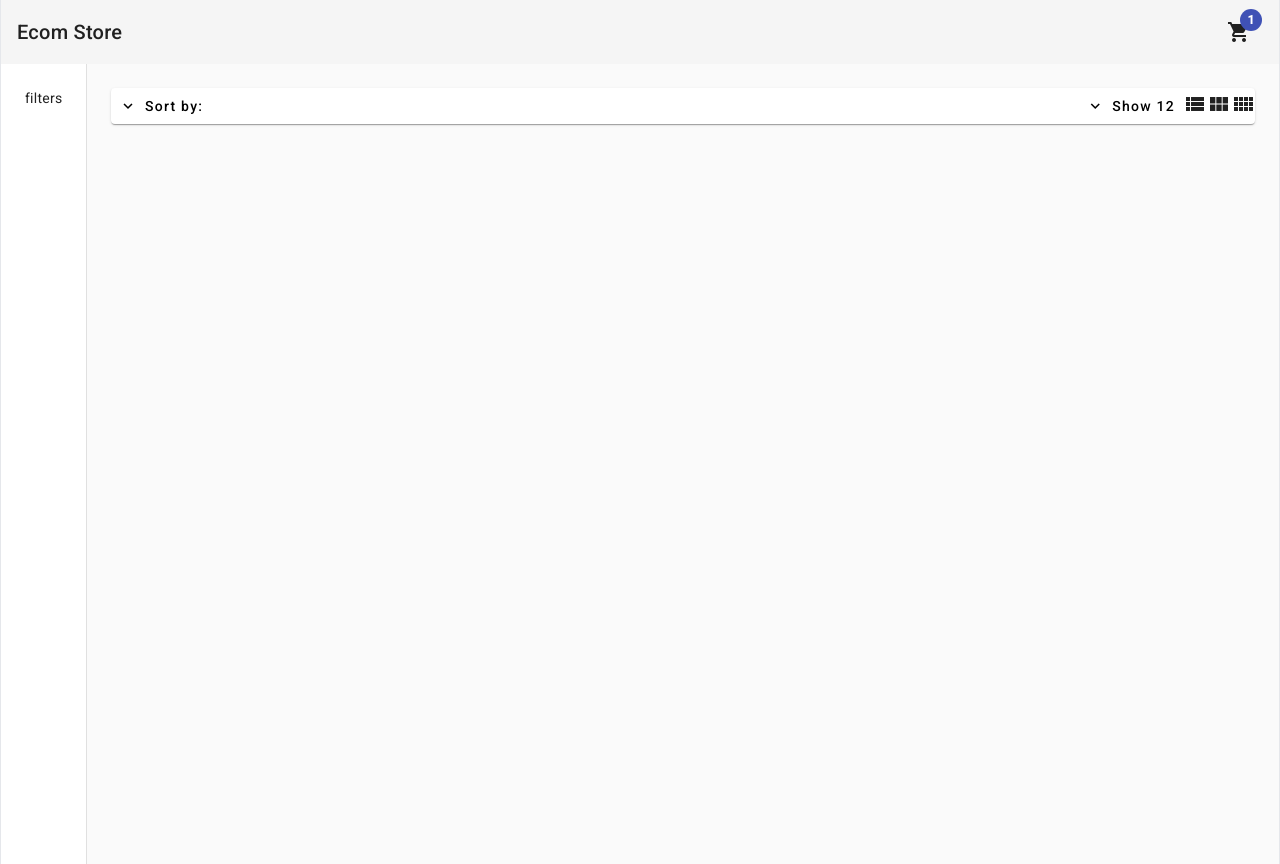
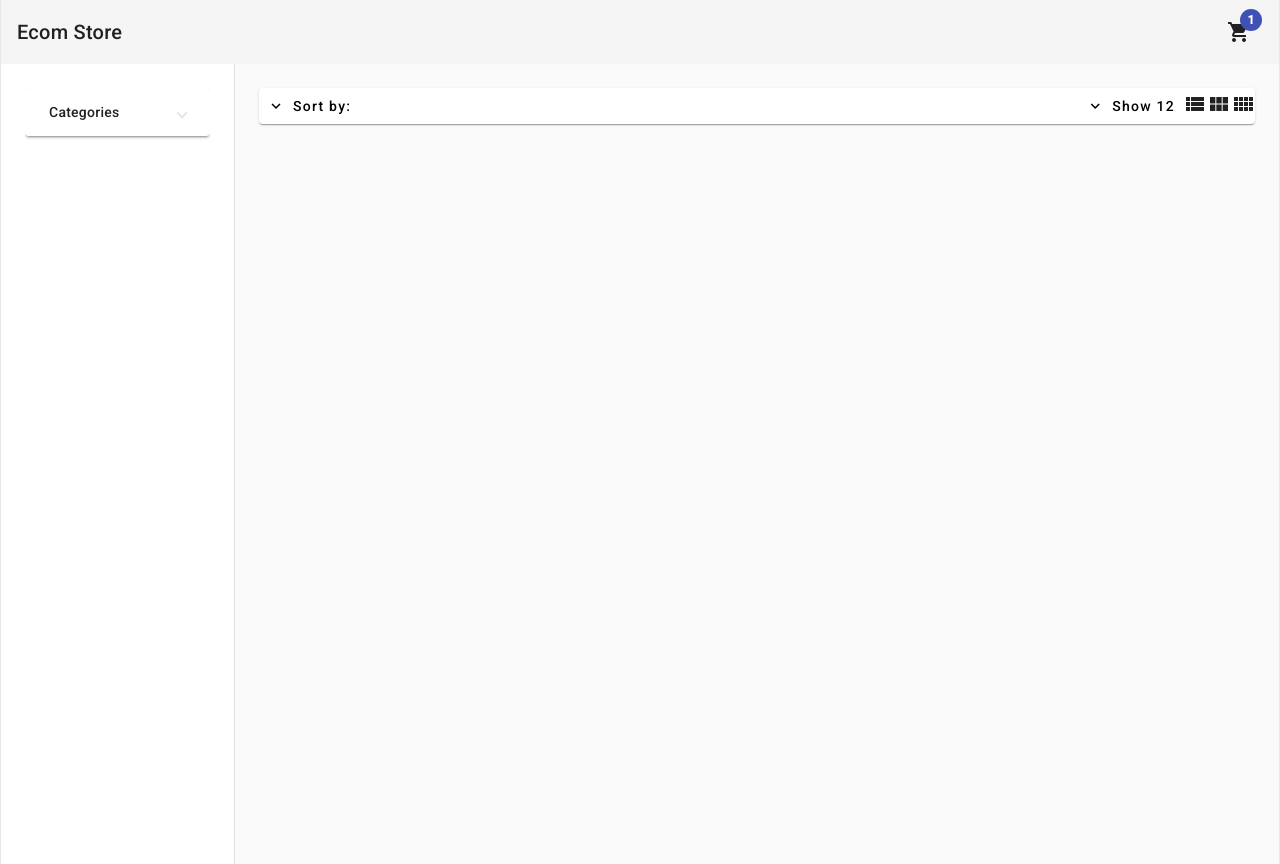
Before and after one commit to Ramish93/Angular-Ecom-Store, an Angular app: page /home in a window 1280 px wide. Built offline with nearby package versions, Linux system fonts and the light colour scheme.

Commit message:
fixed bug for shopping cart icon, categories now showing in list and responding to clicks

```diff
--- a/src/app/app.module.ts
+++ b/src/app/app.module.ts
@@ -19,9 +19,10 @@
 import { HeaderComponent } from './components/header/header.component';
 import { HomeComponent } from './pages/home/home.component';
 import { ProductsHeaderComponent } from './pages/home/components/products-header/products-header.component';
+import { FiltersComponent } from './pages/home/components/filters/filters.component';
 
 @NgModule({
-  declarations: [AppComponent, HeaderComponent, HomeComponent, ProductsHeaderComponent],
+  declarations: [AppComponent, HeaderComponent, HomeComponent, ProductsHeaderComponent, FiltersComponent],
   imports: [
     BrowserModule,
     AppRoutingModule,
--- a/src/app/components/header/header.component.html
+++ b/src/app/components/header/header.component.html
@@ -31,7 +31,7 @@
           rounterLink="cart"
           class="bg-green-500 text-white rounded-full w-9 h-9"
         >
-          <mat-icon>remove_shopping_cart</mat-icon>
+          <mat-icon>shopping_cart</mat-icon>
         </button>
       </div>
     </div>
--- /dev/null
+++ b/src/app/pages/home/components/filters/filters.component.html
@@ -0,0 +1,10 @@
+<mat-expansion-panel *ngIf="categories">
+  <mat-expansion-panel-header>
+    <mat-panel-title>Categories</mat-panel-title>
+  </mat-expansion-panel-header>
+  <mat-selection-list [multiple]="false">
+    <mat-list-option *ngFor="let category of categories" [value]="category">
+      <button (click)="onShowCategory(category)">{{ category }}</button>
+    </mat-list-option>
+  </mat-selection-list>
+</mat-expansion-panel>
--- /dev/null
+++ b/src/app/pages/home/components/filters/filters.component.ts
@@ -0,0 +1,14 @@
+import { Component, EventEmitter, Output } from "@angular/core";
+
+@Component({
+  selector: "app-filters",
+  templateUrl: `filters.component.html`,
+})
+export class FiltersComponent {
+  @Output() showCategory = new EventEmitter<string>();
+  categories = ["shoes", "sports"];
+
+  onShowCategory = (category: string): void => {
+    this.showCategory.emit(category);
+  };
+}
--- a/src/app/pages/home/home.component.html
+++ b/src/app/pages/home/home.component.html
@@ -3,7 +3,7 @@
   class="min-h-full max-w-7xl mx-auto border-x"
 >
   <mat-drawer mode="side" opened class="p-6">
-    <div>filters</div>
+    <app-filters (showCategory)="onShowCategory($event)"></app-filters>
   </mat-drawer>
   <mat-drawer-content class="p-6">
     <app-products-header
--- a/src/app/pages/home/home.component.ts
+++ b/src/app/pages/home/home.component.ts
@@ -6,7 +6,13 @@
 })
 export class HomeComponent {
   cols = 3;
+  category: string | undefined;
+
   onColumnsCountChange(colsNum: number): void {
     this.cols = colsNum;
   }
+
+  onShowCategory(newCategory: string): void {
+    this.category = newCategory;
+  }
 }
```
